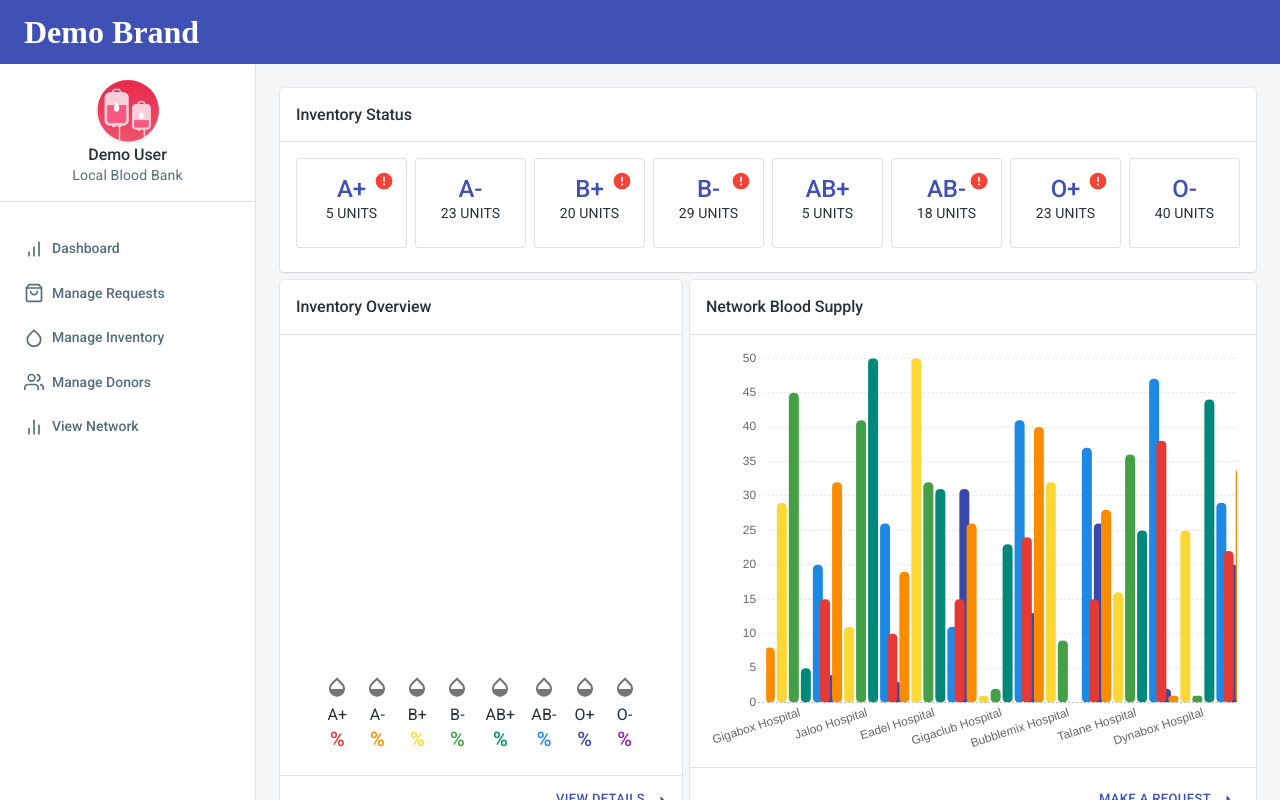
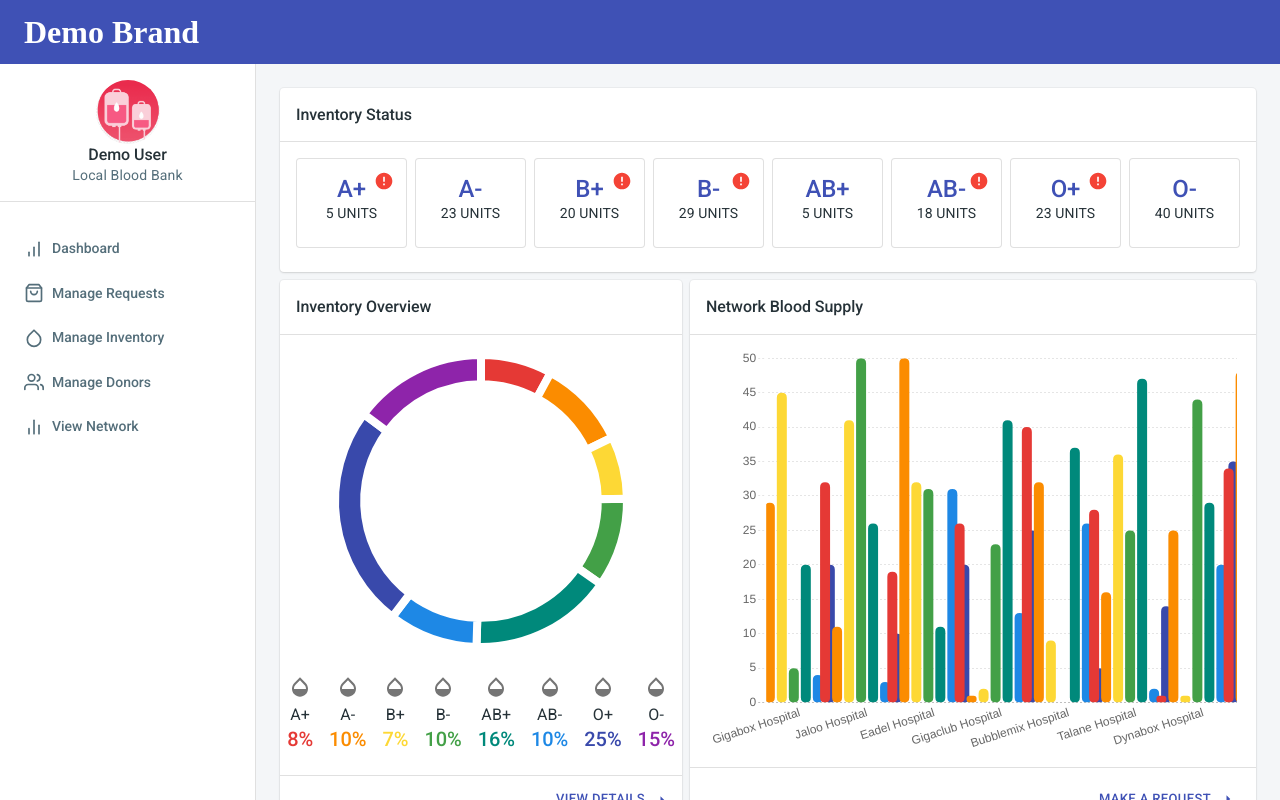
Before and after one commit to VNgwazini/Healthcare-App, a React (Create React App) app: page /app/dashboard in a window 1280 px wide. Built offline with nearby package versions, Linux system fonts and the light colour scheme.

Commit message:
InventoryPie now simulates totals.

```diff
--- a/src/views/reports/DashboardView/InventoryPie.js
+++ b/src/views/reports/DashboardView/InventoryPie.js
@@ -14,52 +14,57 @@ import {
 } from '@material-ui/core';
 import OpacityIcon from '@material-ui/icons/Opacity';
 import ArrowRightIcon from '@material-ui/icons/ArrowRight';
+import { random } from 'lodash';
 
 const BLOODTYPES = ['A%2B', 'A-', 'B%2B', 'B-', 'AB%2B', 'AB-', 'O%2B', 'O-'];
 
-class InventoryPie extends React.Component {
-  constructor(props) {
-    super(props);
-    this.state = {
-      units: []
-    }
+// class InventoryPie extends React.Component {
+//   constructor(props) {
+//     super(props);
+//     this.state = {
+//       units: []
+//     }
+//   }
+
+//   componentDidMount() {
+//     const token = localStorage.getItem("jwt");
+//     const user = JSON.parse(localStorage.getItem("user"));
+
+//     const getData = async () => {
+//       var url;
+//       var tempArr = [];
+//       for (const i in BLOODTYPES) {
+//         url = `http://localhost:1337/bloodsupplies?bloodBank.id=${user.bloodBank.id}&bloodDonor.bloodGroup=${BLOODTYPES[i]}&usage=unassigned`;
+//         const response = await axios.get(url, {
+//           headers: {
+//             Authorization: `Bearer ${token}`,
+//           },
+//         });
+//         tempArr.push(response.data.length);
+//         this.setState({
+//           units: tempArr
+//         });
+//       }
+//     }
+
+//     if (user) {
+//       getData();
+//     }
+//   }
+
+  const InventoryPie = ({ className, ...rest }) => {
+
+    var dataArr = [];
+    var total = 0
+    var typeCounts = [];
+    for(var bloodType in BLOODTYPES){
+      var count = random(50);
+      typeCounts.push(count);
+      total = total + count;
     }
 
-  componentDidMount() {
-    const token = localStorage.getItem("jwt");
-    const user = JSON.parse(localStorage.getItem("user"));
-
-    const getData = async () => {
-      var url;
-      var tempArr = [];
-      for (const i in BLOODTYPES) {
-        url = `http://localhost:1337/bloodsupplies?bloodBank.id=${user.bloodBank.id}&bloodDonor.bloodGroup=${BLOODTYPES[i]}&usage=unassigned`;
-        const response = await axios.get(url, {
-          headers: {
-            Authorization: `Bearer ${token}`,
-          },
-        });
-        tempArr.push(response.data.length);
-        this.setState({
-          units: tempArr
-        });
-      }
-    }
-
-    if (user) {
-      getData();
-    }
-  }
-
-  render() {
-    const {className, ...rest} = this.props;
-
-    var dataArr = [];
-    var total = this.state.units.reduce(function(a, b){
-      return a + b;
-    }, 0);
-    for (const i in this.state.units) {
-      dataArr.push(Math.round(this.state.units[i] / total * 100));
+    for (const i in typeCounts) {
+      dataArr.push(Math.round(typeCounts[i] / total * 100));
     }
 
     const data = {
@@ -213,7 +218,6 @@ class InventoryPie extends React.Component {
     </Card>
   );
 }
-}
 
 InventoryPie.propTypes = {
   className: PropTypes.string
```
Lines whose indentation alone changed are shown as unchanged.
